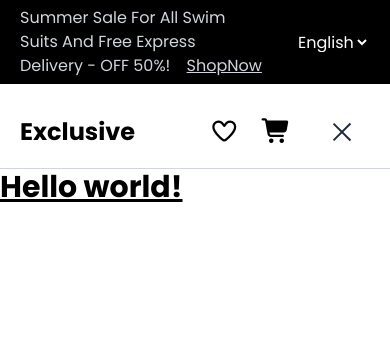
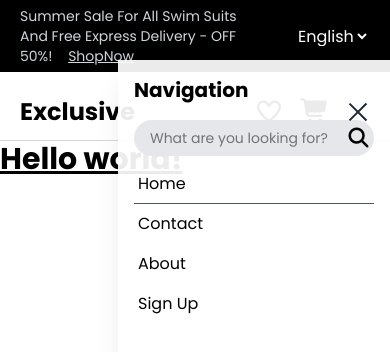
Before and after one commit to mohamedmajzoub/ecommerce-html5-tailwind-javascript, a website: page src/index.html in a window 390 px wide. Both pictures are taken after a click on the button 342 px from the left and 132 px from the top of the page. Drawn offline with Linux system fonts and the light colour scheme.

Commit message:
change and style and size header and nabar responsive and aside bar mobile

```diff
--- a/src/index.html
+++ b/src/index.html
@@ -12,9 +12,10 @@
 </head>
 
 <body>
-  <section class="flex justify-end bg-black px-5 py-1.5 lg:py-3 lg:pe-30 text-white">
-    <div class="flex justify-end gap-8 md:gap-40 lg:gap-60">
-      <h2 class="text-gray-300 lg:text-base">Summer Sale For All Swim Suits And Free Express Delivery
+  <!-- Start header Massege and Language -->
+  <section class="bg-black text-white">
+    <div class="flex justify-end gap-8 md:gap-40 lg:gap-60 lg:mx-auto px-5 py-1.5 lg:py-3 lg:pe-15 max-w-7xl">
+      <h2 class="text-gray-300 text-sm md:text-base">Summer Sale For All Swim Suits And Free Express Delivery
         -
         OFF 50%!
         <a class="ms-3 underline" href="#">ShopNow</a>
@@ -25,41 +26,42 @@
     </div>
   </section>
 
-  <section class="flex justify-between items-center px-5 lg:px-30 pt-6 pb-3 border-gray-300 border-b">
-
+  <!-- Start Navbar Menu Desktop -->
+  <section class="relative border-gray-300 border-b">
+    <div class="flex justify-between items-center lg:mx-auto px-5 lg:px-15 pt-6 pb-3 max-w-7xl">
       <h1 class="font-bold text-2xl"><a href="#">Exclusive</a></h1>
       <nav class="hidden lg:flex gap-8">
         <a class="group relative" href="#">Home
           <span
-          class="bottom-0 left-0 absolute bg-gray-500 w-full h-0.25 scale-x-100 group-hover:scale-x-100 transition-transform duration-300 transform"></span>
+            class="bottom-0 left-0 absolute bg-gray-600 w-full h-0.25 scale-x-100 group-hover:scale-x-100 transition-transform duration-300 transform"></span>
         </a>
         <a class="group relative" href="#">Contact
           <span
-          class="bottom-0 left-0 absolute bg-gray-500 w-full h-0.25 scale-x-0 group-hover:scale-x-100 transition-transform duration-300 transform"></span>
+            class="bottom-0 left-0 absolute bg-gray-600 w-full h-0.25 scale-x-0 group-hover:scale-x-100 transition-transform duration-300 transform"></span>
 
         </a>
         <a class="group relative" href="#">About
           <span
-          class="bottom-0 left-0 absolute bg-gray-500 w-full h-0.25 scale-x-0 group-hover:scale-x-100 transition-transform duration-300 transform"></span>
+            class="bottom-0 left-0 absolute bg-gray-600 w-full h-0.25 scale-x-0 group-hover:scale-x-100 transition-transform duration-300 transform"></span>
 
         </a>
         <a class="group relative" href="#">Sign Up
           <span
-          class="bottom-0 left-0 absolute bg-gray-500 w-full h-0.25 scale-x-0 group-hover:scale-x-100 transition-transform duration-300 transform"></span>
+            class="bottom-0 left-0 absolute bg-gray-600 w-full h-0.25 scale-x-0 group-hover:scale-x-100 transition-transform duration-300 transform"></span>
 
         </a>
       </nav>
       <div class="flex items-center space-x-6">
-      <form class="hidden lg:flex items-center bg-gray-200 rounded-2xl overflow-hidden" action="#">
+        <form class="hidden lg:flex items-center bg-gray-200 rounded-full overflow-hidden" action="#">
           <input class="py-2 ps-4 pe-1.5 focus:border-transparent focus:outline-none focus:ring-0 w-55 text-sm"
             type="search" placeholder="What are you looking for?">
           <button type="button" class="right-2 relative text-xl" type="submit"><i
               class="fa-solid fa-magnifying-glass"></i></button>
         </form>
-      <div class="space-x-4 text-2xl">
-        <button type="button"><i class="fa-regular fa-heart"></i></button>
-        <button type="button"><i class="fa-solid fa-cart-shopping"></i></button>
-        <button type="button" class="relative p-4" id="hamburger">
+        <div class="flex items-center gap-4 text-2xl">
+          <button class="cursor-pointer" type="button"><i class="fa-regular fa-heart"></i></button>
+          <button class="cursor-pointer" type="button"><i class="fa-solid fa-cart-shopping"></i></button>
+          <button type="button" class="lg:hidden z-51 relative cursor-pointer" id="hamburger">
             <div class="space-y-1.25">
               <span class="block bg-gray-800 w-6 h-0.5 transition-all duration-300"></span>
               <span class="block bg-gray-800 w-6 h-0.5 transition-all duration-300"></span>
@@ -68,16 +70,83 @@
           </button>
         </div>
       </div>
+    </div>
+
+
   </section>
+  <!-- Start Sidebar Menu Mobile -->
+  <aside id="sidebar"
+    class="lg:hidden top-15 right-0 z-50 fixed bg-white/92 shadow-xl bg-blur-xl w-68 h-full transition-transform translate-x-full duration-300 ease-in-out transform">
+    <div class="p-4">
+      <!-- Sidebar Content -->
+      <h2 class="mb-4 font-bold text-xl">Navigation</h2>
+
+      <form class="flex items-center bg-gray-200 mb-2 rounded-full overflow-hidden" action="#">
+        <input class="py-2 ps-4 pe-1.5 focus:border-transparent focus:outline-none focus:ring-0 w-55 text-sm"
+          type="search" placeholder="What are you looking for?">
+        <button type="button" class="right-2 relative text-xl" type="submit"><i
+            class="fa-solid fa-magnifying-glass"></i></button>
+      </form>
+      <nav class="flex flex-col w-full">
+        <a class="group relative px-1 py-2" href="#">Home
+          <span
+            class="bottom-0 left-0 absolute bg-gray-600 w-full h-0.25 scale-x-100 group-hover:scale-x-100 transition-transform duration-300 transform"></span>
+        </a>
+        <a class="group relative px-1 py-2" href="#">Contact
+          <span
+            class="bottom-0 left-0 absolute bg-gray-600 w-full h-0.25 scale-x-0 group-hover:scale-x-100 transition-transform duration-300 transform"></span>
+
+        </a>
+        <a class="group relative px-1 py-2" href="#">About
+          <span
+            class="bottom-0 left-0 absolute bg-gray-600 w-full h-0.25 scale-x-0 group-hover:scale-x-100 transition-transform duration-300 transform"></span>
+
+        </a>
+        <a class="group relative px-1 py-2" href="#">Sign Up
+          <span
+            class="bottom-0 left-0 absolute bg-gray-600 w-full h-0.25 scale-x-0 group-hover:scale-x-100 transition-transform duration-300 transform"></span>
+
+        </a>
+      </nav>
+
+    </div>
+  </aside>
+
+
+
   <h1 class="font-bold text-3xl underline">
     Hello world!
   </h1>
 
   <script>
-    const button = document.getElementById( 'hamburger' );
+    const button = document.querySelector( '#hamburger' );
     const spans = button.querySelectorAll( 'span' );
+    const sidebar = document.getElementById( 'sidebar' );
 
+    // Add click event listener to document
+    document.addEventListener( 'click', function ( event ) {
+      // Check if the click is outside the div
+      if ( button.classList.contains( 'open' ) ) {
+        if ( !button.contains( event.target ) && !sidebar.contains( event.target ) ) {
+          handleSidebar();
+          transformButton();
+        }
+      }
+    } );
+
+    // Add click event listener to document
     button.addEventListener( 'click', () => {
+      handleSidebar();
+      transformButton();
+    } );
+
+    function handleSidebar() {
+      sidebar.classList.toggle( 'translate-x-full' );
+      sidebar.classList.toggle( 'translate-x-0' );
+    }
+
+    function transformButton() {
+
       button.classList.toggle( 'open' );
 
       if ( button.classList.contains( 'open' ) ) {
@@ -91,7 +160,7 @@
         spans[ 1 ].style.opacity = '1';
         spans[ 2 ].style.transform = 'rotate(0) translate(0, 0)';
       }
-    } );
+    }
   </script>
 </body>
 
```
Also changed, not shown: dist/main.css. Lines whose indentation alone changed are shown as unchanged.
